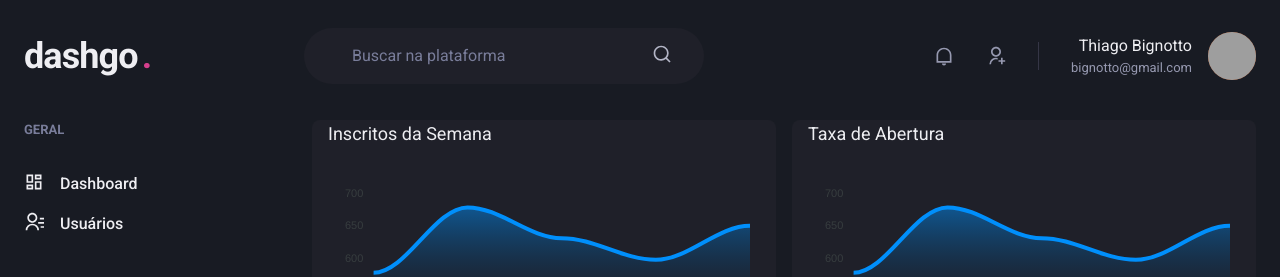
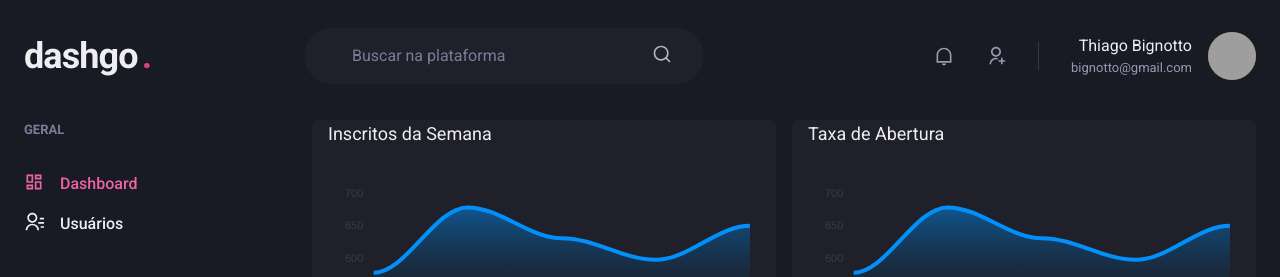
Before and after one commit to Bignotto/ignite-react-next-dashgo, a Next.js app: page /dashboard in a window 1280 px wide. Shown: the top 277 px of the page. Built offline with nearby package versions, Linux system fonts and the light colour scheme; grey boxes are pictures that could not be loaded.

Commit message:
navigation and active link

```diff
--- /dev/null
+++ b/src/components/ActiveLink.tsx
@@ -0,0 +1,37 @@
+import Link, { LinkProps } from "next/link";
+import { useRouter } from "next/router";
+import { cloneElement, ReactElement } from "react";
+
+interface ActiveLinkProps extends LinkProps {
+  children: ReactElement;
+  exactMatch?: boolean;
+}
+
+export function ActiveLink({
+  children,
+  exactMatch = false,
+  ...rest
+}: ActiveLinkProps) {
+  const { asPath } = useRouter();
+
+  let isActive = false;
+
+  if (exactMatch && (asPath === rest.href || asPath === rest.as)) {
+    isActive = true;
+  }
+
+  if (
+    !exactMatch &&
+    (asPath.startsWith(String(rest.href)) || asPath.startsWith(String(rest.as)))
+  ) {
+    isActive = true;
+  }
+
+  return (
+    <Link {...rest}>
+      {cloneElement(children, {
+        color: isActive ? "pink.400" : "gray.50",
+      })}
+    </Link>
+  );
+}
--- a/src/components/Sidebar/NavLink.tsx
+++ b/src/components/Sidebar/NavLink.tsx
@@ -1,23 +1,28 @@
+import Link from "next/link";
 import {
   Icon,
-  Link,
+  Link as ChakraLink,
   Text,
   LinkProps as ChakraLinkProps,
 } from "@chakra-ui/react";
 import { ElementType } from "react";
+import { ActiveLink } from "../ActiveLink";
 
 interface NavLinkProps extends ChakraLinkProps {
   icon: ElementType;
   children: string;
+  href: string;
 }
 
-export function NavLink({ icon, children, ...rest }: NavLinkProps) {
+export function NavLink({ icon, children, href, ...rest }: NavLinkProps) {
   return (
-    <Link display="flex" align="center" {...rest}>
-      <Icon as={icon} fontSize="20" />
-      <Text ms="4" fontWeight="medium">
-        {children}
-      </Text>
-    </Link>
+    <ActiveLink href={href} passHref>
+      <ChakraLink display="flex" align="center" {...rest}>
+        <Icon as={icon} fontSize="20" />
+        <Text ms="4" fontWeight="medium">
+          {children}
+        </Text>
+      </ChakraLink>
+    </ActiveLink>
   );
 }
--- a/src/components/Sidebar/SidebarNav.tsx
+++ b/src/components/Sidebar/SidebarNav.tsx
@@ -14,16 +14,28 @@
   return (
     <Stack spacing="12" align="flex-start">
       <NavSection title="GERAL">
-        <NavLink icon={RiDashboardLine}>Dashboard</NavLink>
-        <NavLink icon={RiContactsLine}>Usuários</NavLink>
+        <NavLink href="/dashboard" icon={RiDashboardLine}>
+          Dashboard
+        </NavLink>
+        <NavLink href="/users" icon={RiContactsLine}>
+          Usuários
+        </NavLink>
       </NavSection>
       <NavSection title="AUTOMAÇÃO">
-        <NavLink icon={RiInputMethodLine}>Formlários</NavLink>
-        <NavLink icon={RiGitMergeLine}>Automação</NavLink>
+        <NavLink href="/forms" icon={RiInputMethodLine}>
+          Formlários
+        </NavLink>
+        <NavLink href="/automation" icon={RiGitMergeLine}>
+          Automação
+        </NavLink>
       </NavSection>
       <NavSection title="ADMINISTRAÇÃO">
-        <NavLink icon={RiSettings2Line}>Configurações</NavLink>
-        <NavLink icon={RiFile2Line}>Relatórios</NavLink>
+        <NavLink href="/settings" icon={RiSettings2Line}>
+          Configurações
+        </NavLink>
+        <NavLink href="/reports" icon={RiFile2Line}>
+          Relatórios
+        </NavLink>
       </NavSection>
     </Stack>
   );
--- a/src/pages/users/create.tsx
+++ b/src/pages/users/create.tsx
@@ -8,6 +8,7 @@
   SimpleGrid,
   VStack,
 } from "@chakra-ui/react";
+import Link from "next/link";
 import { Header } from "../../components/Header";
 import { Sidebar } from "../../components/Sidebar";
 import { Input } from "../../components/Form/Input";
@@ -40,7 +41,9 @@
           </VStack>
           <Flex mt="8" justify="flex-end">
             <HStack spacing="4">
-              <Button colorScheme="whiteAlpha">Cancelar</Button>
+              <Link href="/users">
+                <Button colorScheme="whiteAlpha">Cancelar</Button>
+              </Link>
               <Button colorScheme="pink">Salvar</Button>
             </HStack>
           </Flex>
--- a/src/pages/users/index.tsx
+++ b/src/pages/users/index.tsx
@@ -14,6 +14,7 @@
   Tr,
   useBreakpointValue,
 } from "@chakra-ui/react";
+import Link from "next/link";
 import { RiAddLine, RiPencilLine } from "react-icons/ri";
 import { Header } from "../../components/Header";
 import { Pagination } from "../../components/Pagination";
@@ -37,6 +38,7 @@
             <Heading size="lg" fontWeight="normal">
               Usuários
             </Heading>
+            <Link href="/users/create">
               <Button
                 as="a"
                 size="sm"
@@ -46,6 +48,7 @@
               >
                 Criar novo
               </Button>
+            </Link>
           </Flex>
 
           <Table>
```
Lines whose indentation alone changed are shown as unchanged.
